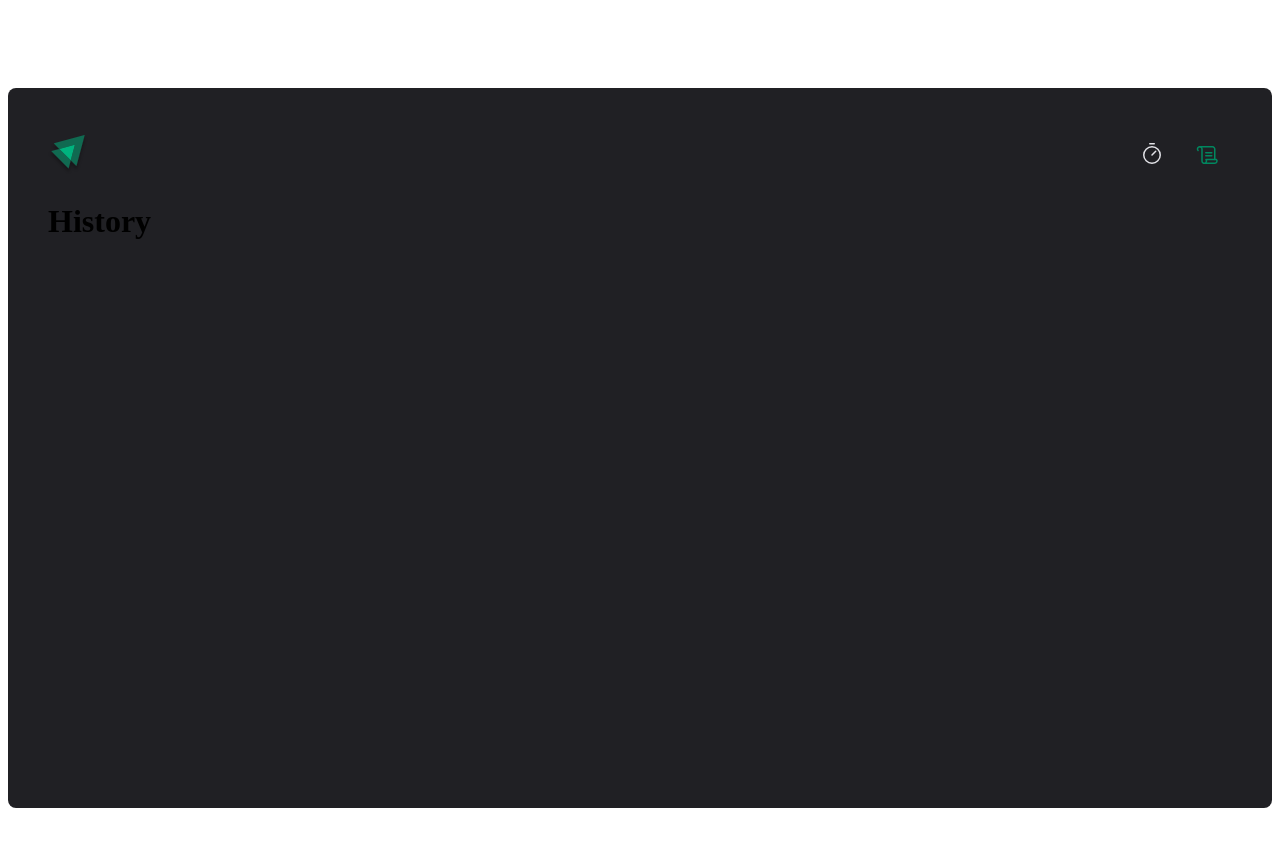
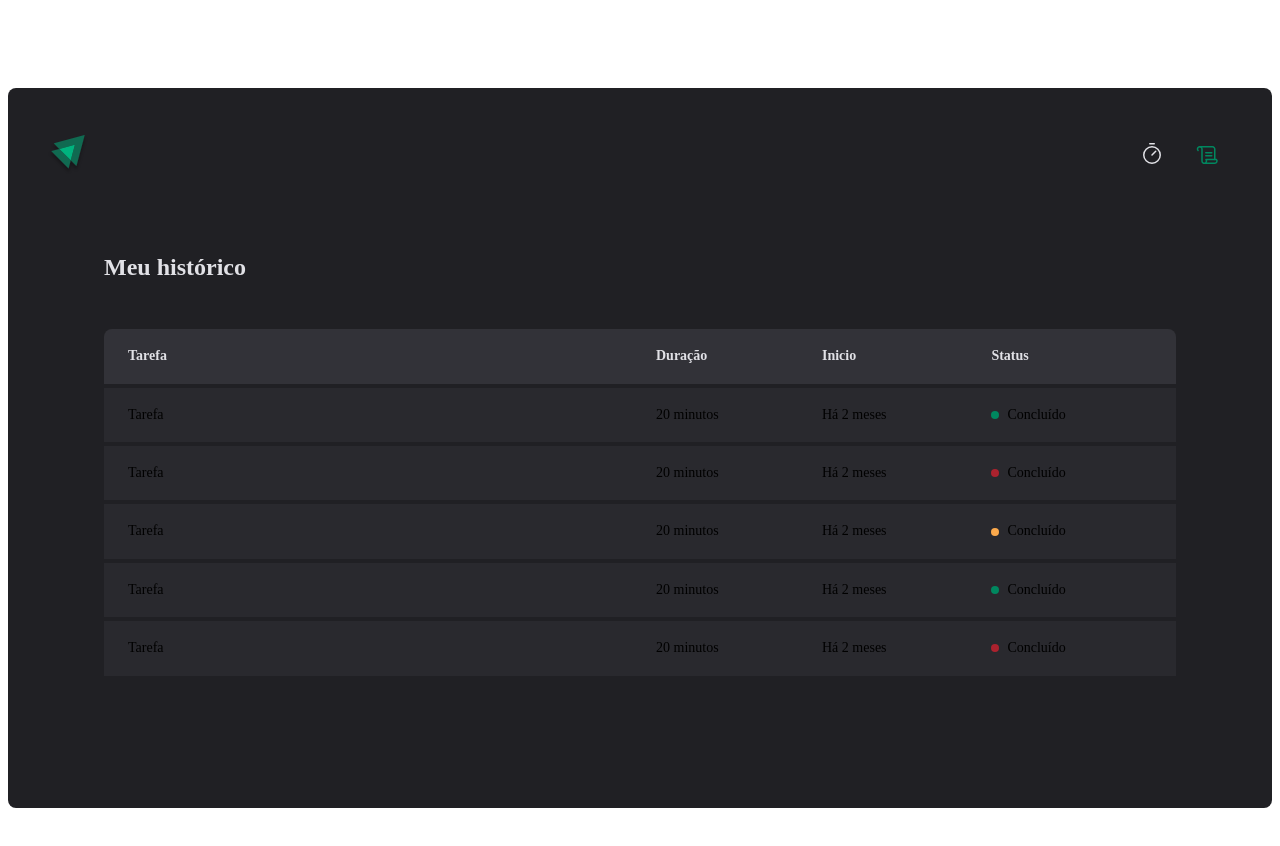
Before and after one commit to marcosviniciusjau/ignite-timer, a React (Vite) app: page /history in a window 1280 px wide. Shown: the top 846 px of the page. Built offline with nearby package versions, Linux system fonts and the light colour scheme.

Commit message:
creating the status color

```diff
--- a/src/pages/History.tsx
+++ /dev/null
@@ -1,3 +0,0 @@
-export function History() {
-  return <h1>History</h1>
-}
--- /dev/null
+++ b/src/pages/History/index.tsx
@@ -0,0 +1,67 @@
+import { HistoryContainer, HistoryList, Status } from './styles'
+
+export function History() {
+  return (
+    <HistoryContainer>
+      <h1>Meu histórico</h1>
+      <HistoryList>
+        <table>
+          <thead>
+            <tr>
+              <th>Tarefa</th>
+              <th>Duração</th>
+              <th>Inicio</th>
+              <th>Status</th>
+            </tr>
+          </thead>
+          <tbody>
+            <tr>
+              <td>Tarefa</td>
+              <td>20 minutos</td>
+              <td>Há 2 meses</td>
+              <td>
+                <Status statusColor="green">Concluído</Status>
+              </td>
+            </tr>
+
+            <tr>
+              <td>Tarefa</td>
+              <td>20 minutos</td>
+              <td>Há 2 meses</td>
+              <td>
+                <Status statusColor="red">Concluído</Status>
+              </td>
+            </tr>
+
+            <tr>
+              <td>Tarefa</td>
+              <td>20 minutos</td>
+              <td>Há 2 meses</td>
+              <td>
+                <Status statusColor="yellow">Concluído</Status>
+              </td>
+            </tr>
+
+            <tr>
+              <td>Tarefa</td>
+              <td>20 minutos</td>
+              <td>Há 2 meses</td>
+              <td>
+                <Status statusColor="green">Concluído</Status>
+              </td>
+            </tr>
+
+            <tr>
+              <td>Tarefa</td>
+              <td>20 minutos</td>
+              <td>Há 2 meses</td>
+              <td>
+                <Status statusColor="red">Concluído</Status>
+              </td>
+            </tr>
+          </tbody>
+        </table>
+      </HistoryList>
+    </HistoryContainer>
+  )
+}
--- /dev/null
+++ b/src/pages/History/styles.ts
@@ -0,0 +1,83 @@
+import styled from 'styled-components'
+
+export const HistoryContainer = styled.main`
+  flex: 1;
+  padding: 3.5rem;
+  display: flex;
+  flex-direction: column;
+  h1 {
+    font-size: 1.5rem;
+    color: ${({ theme }) => theme['gray-100']};
+  }
+`
+
+export const HistoryList = styled.div`
+  flex: 1;
+  overflow: auto;
+  margin-top: 2rem;
+
+  table {
+    width: 100%;
+    border-collapse: collapse;
+    min-width: 600px;
+
+    th {
+      background-color: ${({ theme }) => theme['gray-600']};
+      padding: 1rem;
+      text-align: left;
+      color: ${({ theme }) => theme['gray-100']};
+      font-size: 0.875rem;
+      line-height: 1.6;
+
+      &:first-child {
+        border-top-left-radius: 8px;
+        padding-left: 1.5rem;
+      }
+
+      &:last-child {
+        border-top-right-radius: 8px;
+        padding-right: 1.5rem;
+      }
+    }
+
+    td {
+      background-color: ${({ theme }) => theme['gray-700']};
+      border-top: 4px solid ${({ theme }) => theme['gray-800']};
+      padding: 1rem;
+      font-size: 0.875rem;
+      line-height: 1.6;
+
+      &:first-child {
+        width: 50%;
+        padding-left: 1.5rem;
+      }
+
+      &:last-child {
+        padding-right: 1.5rem;
+      }
+    }
+  }
+`
+const STATUS_COLORS = {
+  yellow: 'yellow-500',
+  red: 'red-500',
+  green: 'green-500',
+} as const
+
+interface StatusProps {
+  statusColor: keyof typeof STATUS_COLORS
+}
+
+export const Status = styled.span<StatusProps>`
+  display: flex;
+  align-items: center;
+  gap: 0.5rem;
+
+  &::before {
+    content: '';
+    width: 0.5rem;
+    height: 0.5rem;
+    border-radius: 9999px;
+    background: ${(props) => props.theme[STATUS_COLORS[props.statusColor]]};
+  }
+`
--- a/src/pages/Home/index.tsx
+++ b/src/pages/Home/index.tsx
@@ -15,7 +15,7 @@
       <form action="">
         <FormContainer>
           <label htmlFor="task">Vou trabalhar em</label>
-          <TaskInput id="task" />
+          <TaskInput id="task" list="task-suggestions" />
           <datalist id="task-suggestions">
             <option value="projeto 1"></option>
           </datalist>
--- a/src/pages/Home/styles.ts
+++ b/src/pages/Home/styles.ts
@@ -75,6 +75,10 @@
 
 export const TaskInput = styled(BaseInput)`
   flex: 1;
+
+  &::-webkit-calendar-picker-indicator {
+    display: none !important;
+  }
 `
 
 export const MinutesAmountInput = styled(BaseInput)`
```
